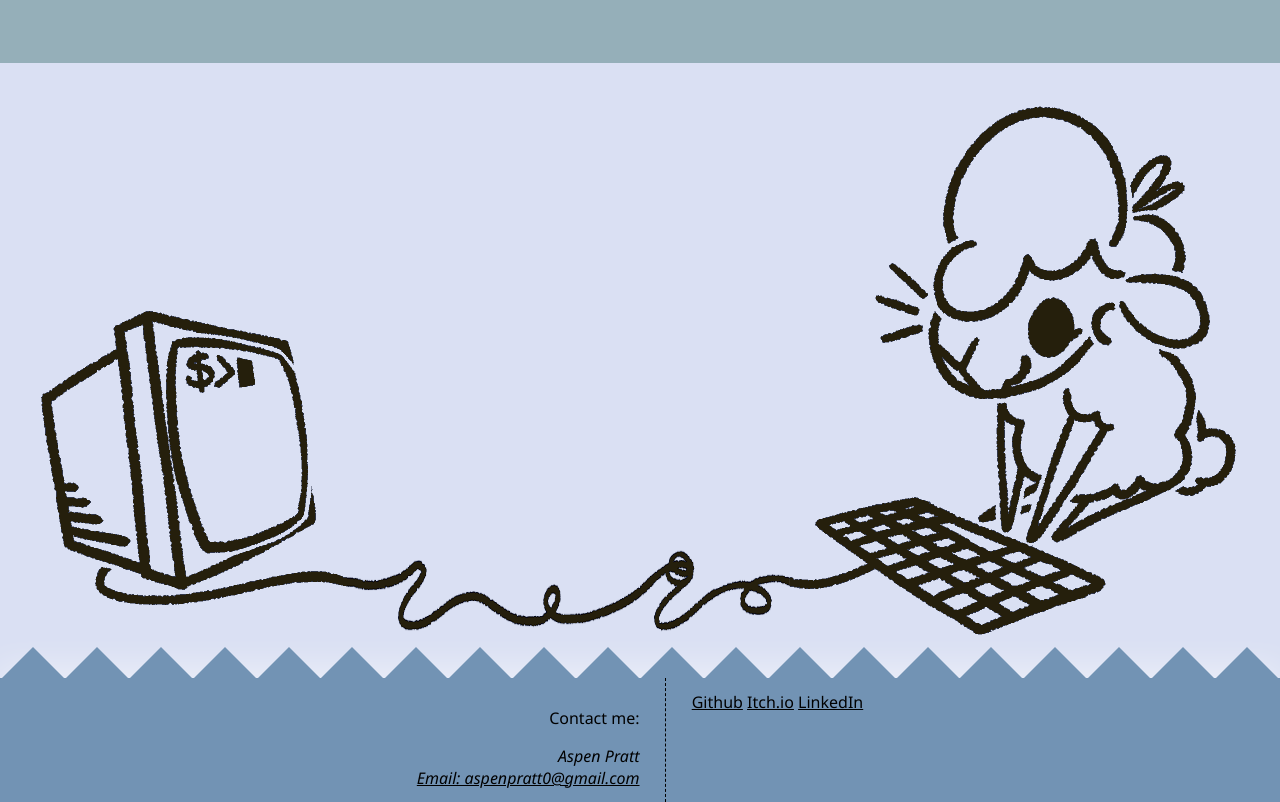
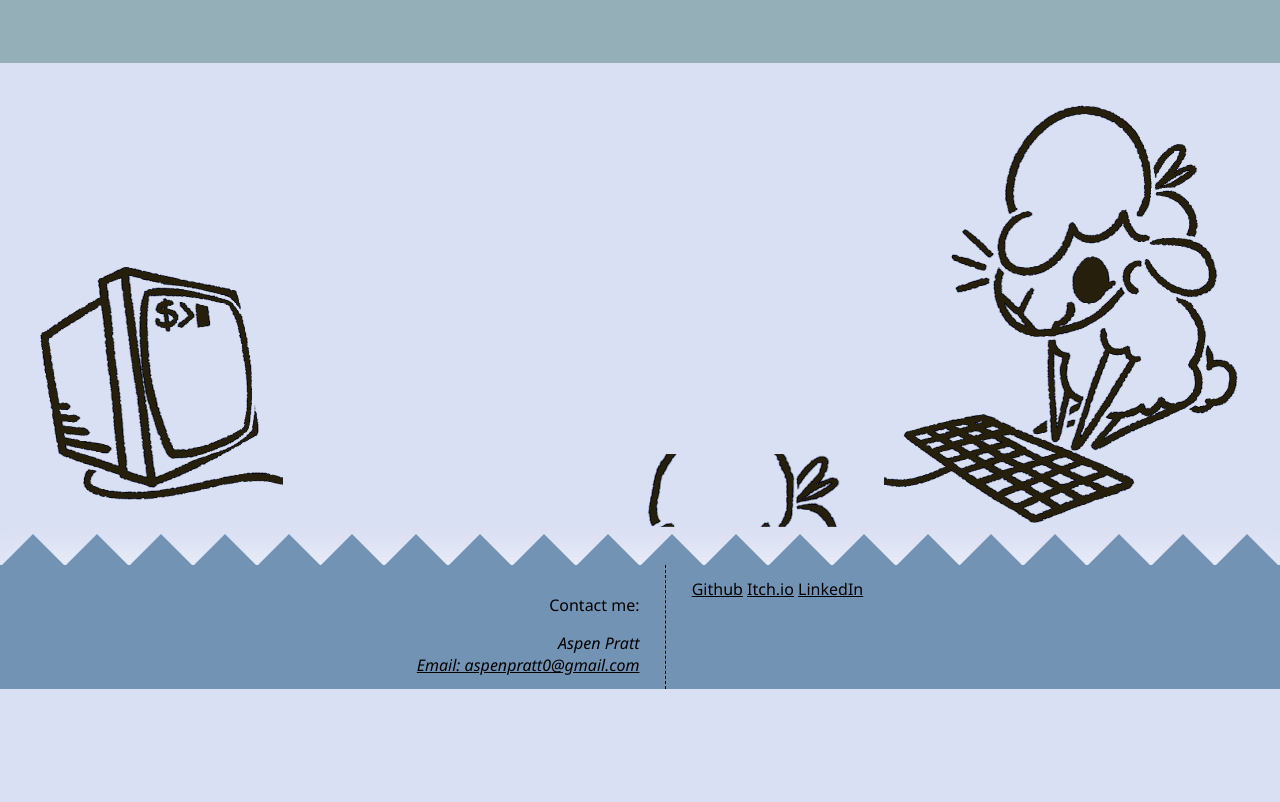
Before and after one commit to Fuzzyzilla/portfolio, a website built with webpack: page www/index.html in a window 1280 px wide. Shown: the part 2105-2907 px from the top of the page. After the commit the page ends 2794 px from the top, so only its background shows below. Built offline with nearby package versions, Linux system fonts and the light colour scheme; what vector-sheepy would draw is missing.

Commit message:
animated hr layout for small screens, anim broke

```diff
--- a/www/style.css
+++ b/www/style.css
@@ -348,7 +348,11 @@ section h2 {
 }
 
 /* ==== Show an animation acting as an <hr> ==== */
+/* To show, make a `<div><span></span></div>` */
 .hr-flipbook {
+    /* Be as wide as possible without causing overflow.
+     * height is determined by children's aspect ratio and grow modes.
+     * ...wait a minute, we're doing the layout engine's job here! */
     width: calc(100% - var(--min-margin) * 2);
     margin: var(--min-margin);
     display: flex;
@@ -366,7 +370,7 @@ section h2 {
 .hr-flipbook span {
     /* Center area, expanding to fill the screen with tiled image */
     background-repeat: round no-repeat;
-    /* set to height of entire atlas, to enable stretching */
+    /* set to height of entire atlas, to enable horizontal stretching */
     background-size: auto 1260px;
     flex-grow: 1;
     flex-shrink: 1;
@@ -380,9 +384,13 @@ section h2 {
 .hr-flipbook::before {
     /* Head area, clamped to left */
     content: "";
-    height: 538px;
-    width: 309px;
+    /* if shrinking, maintain height according to image rect */
+    aspect-ratio: 309 / 538;
+    /* width of this sprite */
+    flex-basis: 309px;
     flex-grow: 0;
+    /* magic number: width of atlas / width of this sprite */
+    background-size: 246.27% auto;
     animation: hr-flipbook-main 1.5s steps(2, jump-none) 0s infinite;
 }
 
@@ -390,14 +398,20 @@ section h2 {
 .hr-flipbook::after {
     /* tail area, clamped right edge */
     content: "";
-    height: 538px;
-    width: 452px;
+    /* if shrinking, maintain height according to image rect */
+    aspect-ratio: 452 / 538;
+    /* width of this sprite */
+    flex-basis: 452px;
     flex-grow: 0;
-    background-position: -309px 0px;
+    /* pin top right of image to top right of self */
+    background-position: 100% 0%;
+    /* magic number: width of atlas / width of this sprite */
+    background-size: 168.36% auto;
     animation: hr-flipbook-main 1.5s steps(2, jump-none) 0s infinite;
 }
 
 @keyframes hr-flipbook-main {
+    /* toggle between y pos of first and second frames */
     from {
         background-position-y: 0px;
     }
@@ -408,6 +422,7 @@ section h2 {
 }
 
 @keyframes hr-flipbook-wire {
+    /* toggle between y pos of first and second frames */
     from {
         background-position-y: -538px;
     }
@@ -417,9 +432,36 @@ section h2 {
     }
 }
 
+/* Some hacks for small sizes. I couldn't think of a way to write the layout such that this
+ * behavior happens naturally :P */
+
+/* Remove stretch behaviour for small screens, where the stretch looks wrong and overflows occur.
+ * Magic number: width of assembled image
+ */
+@media (max-width: 1522px) {
+    .hr-flipbook span {
+        /* remove growing behavior, act like the other images. */
+        height: auto;
+        flex-basis: 761px;
+        aspect-ratio: 761 / 92;
+        flex-grow: 0;
+        background-size: 100% auto;
+        background-repeat: no-repeat;
+    }
+    .hr-flipbook span, .hr-flipbook::before, .hr-flipbook::after {
+        flex-shrink: 1;
+    }
+}
+/* super small res, remove wire section altogether.
+ * Magic number: width of sheep + monitor images, no wire.
+ */
+@media (max-width: 761px) {
+    .hr-flipbook span {
+        display: none;
+    }
+}
+/* disable the flipbook animation if user requests */
 @media (prefers-reduced-motion) {
-
-    /* disable animation if user requests */
     .hr-flipbook span,
     .hr-flipbook::before,
     .hr-flipbook::after {
```
